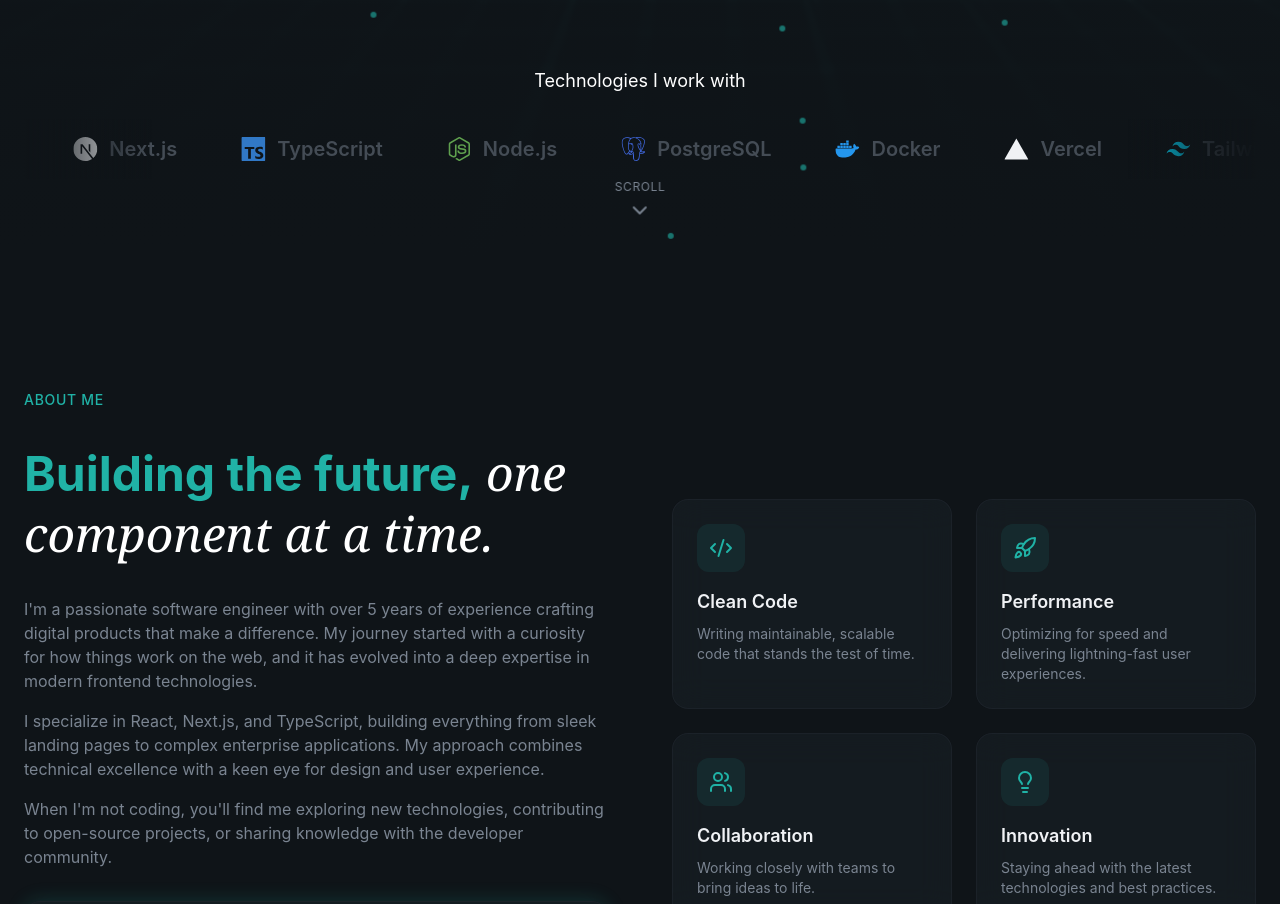
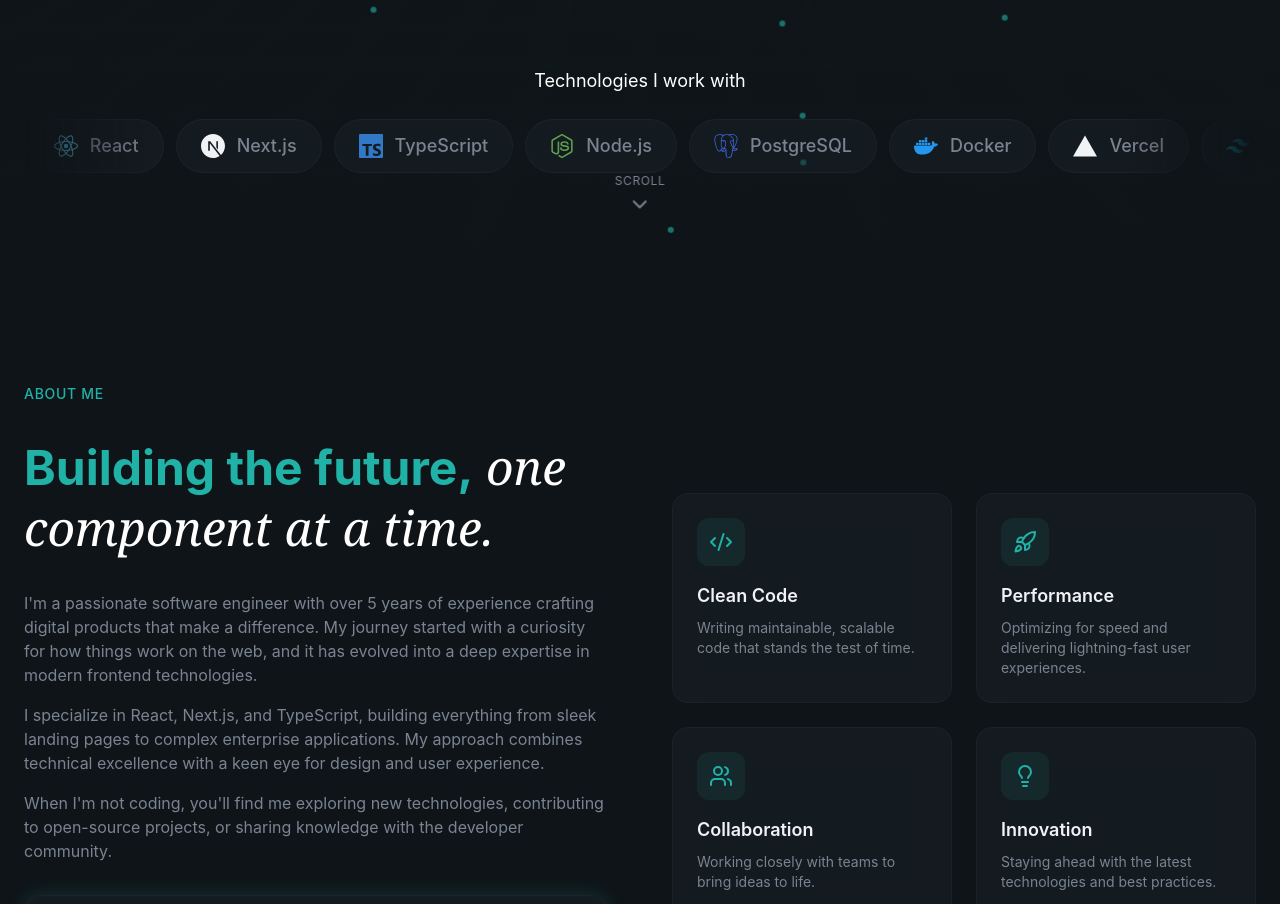
Before and after one commit to Ahmad-khalaf517/ahmad-khalaf-portfolio, a Next.js app: page / in a window 1280 px wide. Shown: the part 837-1741 px from the top of the page. Built offline with nearby package versions, Linux system fonts and the light colour scheme; no server answers.

Commit message:
Improve marque tech skills

```diff
--- a/app/globals.css
+++ b/app/globals.css
@@ -99,15 +99,6 @@
     }
   }
 
-  @keyframes marquee {
-    0% {
-      transform: translateX(0);
-    }
-    100% {
-      transform: translateX(-50%);
-    }
-  }
-
   .animate-fade-in {
     animation: fade-in 0.8s ease-out both;
   }
@@ -126,10 +117,6 @@
 
   .animate-glow-pulse {
     animation: glow-pulse 5s ease-in-out infinite;
-  }
-
-  .animate-marquee {
-    animation: marquee 30s linear infinite;
   }
 
   .animation-delay-100 {
@@ -179,6 +166,37 @@
     box-shadow: 0 0 20px color-mix(in srgb, #26c4b8 20%, transparent);
   }
 
+  .tech-scrollbar {
+    scrollbar-width: thin;
+    scrollbar-color: transparent transparent;
+  }
+
+  /* Revealed on mouse hover (desktop) — touch devices don't trigger :hover
+     reliably, so active touch/drag also gets a `.scrolling` class toggled
+     in JS, see components/ui/tech-marquee.tsx. */
+  .tech-scrollbar:hover,
+  .tech-scrollbar.scrolling {
+    scrollbar-color: var(--color-primary) transparent;
+  }
+
+  .tech-scrollbar::-webkit-scrollbar {
+    height: 4px;
+  }
+
+  .tech-scrollbar::-webkit-scrollbar-track {
+    background: transparent;
+  }
+
+  .tech-scrollbar::-webkit-scrollbar-thumb {
+    background-color: transparent;
+    border-radius: 9999px;
+    transition: background-color 0.2s ease;
+  }
+
+  .tech-scrollbar:hover::-webkit-scrollbar-thumb,
+  .tech-scrollbar.scrolling::-webkit-scrollbar-thumb {
+    background-color: var(--color-primary);
+  }
 }
 
 @layer components {
--- a/components/sections/hero.tsx
+++ b/components/sections/hero.tsx
@@ -6,7 +6,7 @@ import Linkedin from "@/assets/icons/linkedin";
 import Section from "../app/section";
 import SectionContent from "../app/section-content";
 import { CountUp } from "@/components/ui/count-up";
-import TechIcon from "@/assets/icons/tech-icon";
+import { TechMarquee } from "@/components/ui/tech-marquee";
 import type { HeroContent, SocialLink, TechnologyItem } from "@/lib/content/types";
 
 const socialIcons: Record<SocialLink["platform"], typeof Github> = {
@@ -171,32 +171,7 @@ export default function Hero({
           <p className="text-lg text-white mb-6 text-center">
             Technologies I work with
           </p>
-          <div className="relative overflow-hidden group/marquee">
-            <div
-              className="absolute left-0 top-0 bottom-0 w-32
-             bg-linear-to-r from-background to-transparent z-10"
-            />
-            <div
-              className="absolute right-0 top-0 bottom-0 w-32
-             bg-linear-to-l from-background to-transparent z-10"
-            />
-            <div className="flex animate-marquee group-hover/marquee:[animation-play-state:paused]">
-              {[...technologies, ...technologies].map((tech, idx) => (
-                <div
-                  key={idx}
-                  className="group/tech shrink-0 px-8 py-4 flex items-center gap-3"
-                >
-                  <TechIcon
-                    icon={tech.icon}
-                    className="w-6 h-6 text-muted-foreground/50 group-hover/tech:text-primary transition-colors"
-                  />
-                  <span className="text-xl font-semibold text-muted-foreground/50 group-hover/tech:text-muted-foreground transition-colors">
-                    {tech.name}
-                  </span>
-                </div>
-              ))}
-            </div>
-          </div>
+          <TechMarquee technologies={technologies} />
         </div>
       </SectionContent>
 
--- /dev/null
+++ b/components/ui/tech-marquee.tsx
@@ -0,0 +1,150 @@
+"use client";
+
+import { useLayoutEffect, useRef } from "react";
+import TechIcon from "@/assets/icons/tech-icon";
+import type { TechnologyItem } from "@/lib/content/types";
+
+const REPEAT = 3;
+const AUTO_SCROLL_SPEED = 40; // px/sec
+const RESUME_DELAY = 1000; // ms of idle time before auto-scroll resumes
+
+export function TechMarquee({ technologies }: { technologies: TechnologyItem[] }) {
+  const scrollerRef = useRef<HTMLDivElement>(null);
+  const items = Array.from({ length: REPEAT }).flatMap(() => technologies);
+
+  useLayoutEffect(() => {
+    const el = scrollerRef.current;
+    if (!el) return;
+
+    const copyWidth = el.scrollWidth / REPEAT;
+    el.scrollLeft = copyWidth; // start in the middle copy so either drag direction has room
+
+    let raf = 0;
+    let lastTime: number | null = null;
+    let paused = false;
+    let dragging = false;
+    let dragStartX = 0;
+    let dragStartScrollLeft = 0;
+    let resumeTimeout: ReturnType<typeof setTimeout> | null = null;
+
+    const tick = (time: number) => {
+      if (lastTime === null) lastTime = time;
+      const delta = (time - lastTime) / 1000;
+      lastTime = time;
+
+      if (!paused) {
+        el.scrollLeft += AUTO_SCROLL_SPEED * delta;
+      }
+
+      raf = requestAnimationFrame(tick);
+    };
+    raf = requestAnimationFrame(tick);
+
+    // Seamless loop: jump by one copy-width once scroll drifts too far
+    // toward either end, well before running out of duplicated content.
+    const handleScroll = () => {
+      if (el.scrollLeft < copyWidth * 0.5) {
+        el.scrollLeft += copyWidth;
+      } else if (el.scrollLeft > copyWidth * (REPEAT - 1.5)) {
+        el.scrollLeft -= copyWidth;
+      }
+    };
+
+    const pause = () => {
+      paused = true;
+      el.classList.add("scrolling"); // reveals the scrollbar — see .tech-scrollbar in globals.css
+      if (resumeTimeout) clearTimeout(resumeTimeout);
+    };
+
+    const scheduleResume = () => {
+      if (resumeTimeout) clearTimeout(resumeTimeout);
+      resumeTimeout = setTimeout(() => {
+        paused = false;
+        el.classList.remove("scrolling");
+      }, RESUME_DELAY);
+    };
+
+    // Browsers don't support click-drag scrolling out of the box (only
+    // touch/trackpad do natively) — hand-roll it for mouse pointers only,
+    // and let touch fall through to native scrolling untouched.
+    const handlePointerDown = (e: PointerEvent) => {
+      pause();
+      if (e.pointerType !== "mouse") return;
+      dragging = true;
+      dragStartX = e.clientX;
+      dragStartScrollLeft = el.scrollLeft;
+      el.setPointerCapture(e.pointerId);
+      el.style.cursor = "grabbing";
+    };
+
+    const handlePointerMove = (e: PointerEvent) => {
+      if (!dragging || e.pointerType !== "mouse") return;
+      el.scrollLeft = dragStartScrollLeft - (e.clientX - dragStartX);
+    };
+
+    const handlePointerUp = () => {
+      dragging = false;
+      el.style.cursor = "";
+      scheduleResume();
+    };
+
+    const handleWheel = () => {
+      pause();
+      scheduleResume();
+    };
+
+    el.addEventListener("scroll", handleScroll, { passive: true });
+    el.addEventListener("pointerdown", handlePointerDown);
+    el.addEventListener("pointermove", handlePointerMove);
+    el.addEventListener("pointerup", handlePointerUp);
+    el.addEventListener("pointercancel", handlePointerUp);
+    el.addEventListener("wheel", handleWheel, { passive: true });
+    el.addEventListener("mouseenter", pause);
+    el.addEventListener("mouseleave", scheduleResume);
+    // Belt-and-suspenders: pointerup isn't reliably synthesized from touch
+    // on every browser, so a touch tap/drag could otherwise leave the
+    // marquee paused forever. Native touch events always fire.
+    el.addEventListener("touchstart", pause, { passive: true });
+    el.addEventListener("touchend", scheduleResume);
+    el.addEventListener("touchcancel", scheduleResume);
+
+    return () => {
+      cancelAnimationFrame(raf);
+      if (resumeTimeout) clearTimeout(resumeTimeout);
+      el.removeEventListener("scroll", handleScroll);
+      el.removeEventListener("pointerdown", handlePointerDown);
+      el.removeEventListener("pointermove", handlePointerMove);
+      el.removeEventListener("pointerup", handlePointerUp);
+      el.removeEventListener("pointercancel", handlePointerUp);
+      el.removeEventListener("wheel", handleWheel);
+      el.removeEventListener("mouseenter", pause);
+      el.removeEventListener("mouseleave", scheduleResume);
+      el.removeEventListener("touchstart", pause);
+      el.removeEventListener("touchend", scheduleResume);
+      el.removeEventListener("touchcancel", scheduleResume);
+    };
+  }, [technologies]);
+
+  return (
+    <div className="relative overflow-hidden">
+      <div className="pointer-events-none absolute left-0 top-0 bottom-0 w-16 md:w-32 bg-linear-to-r from-background to-transparent z-10" />
+      <div className="pointer-events-none absolute right-0 top-0 bottom-0 w-16 md:w-32 bg-linear-to-l from-background to-transparent z-10" />
+      <div
+        ref={scrollerRef}
+        className="flex gap-2 sm:gap-3 overflow-x-auto tech-scrollbar cursor-grab select-none"
+      >
+        {items.map((tech, idx) => (
+          <div
+            key={idx}
+            className="shrink-0 flex items-center gap-2 sm:gap-3 px-4 py-2.5 sm:px-6 sm:py-3 rounded-full glass"
+          >
+            <TechIcon icon={tech.icon} className="w-5 h-5 sm:w-6 sm:h-6 text-primary" />
+            <span className="text-sm sm:text-lg font-medium text-muted-foreground whitespace-nowrap">
+              {tech.name}
+            </span>
+          </div>
+        ))}
+      </div>
+    </div>
+  );
+}
```
